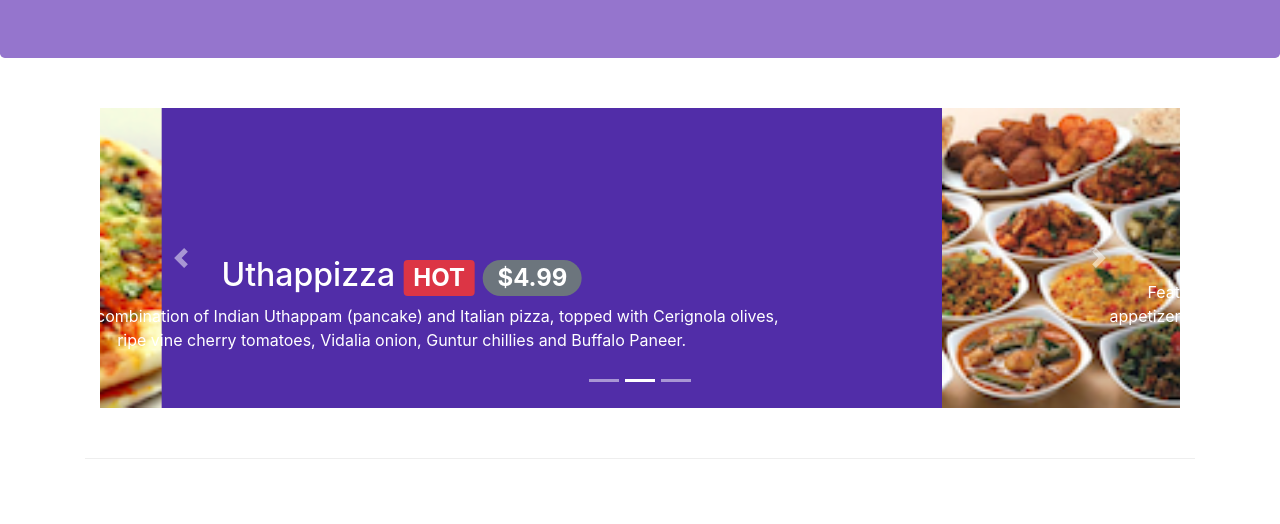
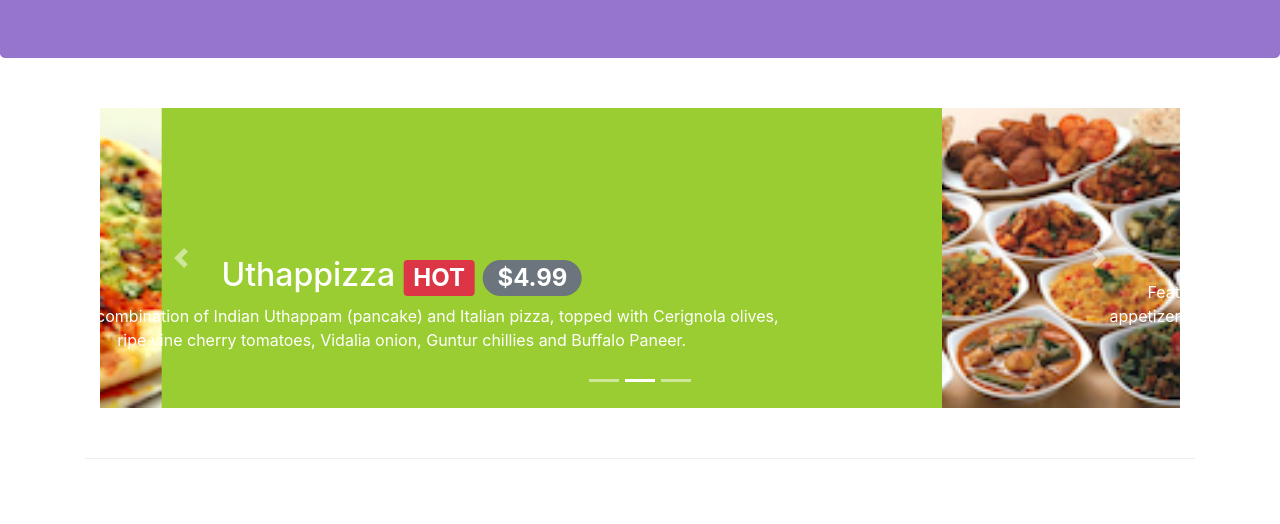
Before and after one commit to nicosquare/coursera-full-stack, a website: page index.html in a window 1280 px wide. Shown: the part 276-800 px from the top of the page. Drawn offline with nearby package versions, Linux system fonts and the light colour scheme.

```diff
--- a/css/styles.css
+++ b/css/styles.css
@@ -51,7 +51,7 @@
 }
 
 .carousel {
-	background: #512DA8;
+	background: yellowgreen;
 }
 
 .carousel-item {
```
Also changed, not shown: map.html (added, +10 -0 lines), 1 other file.
